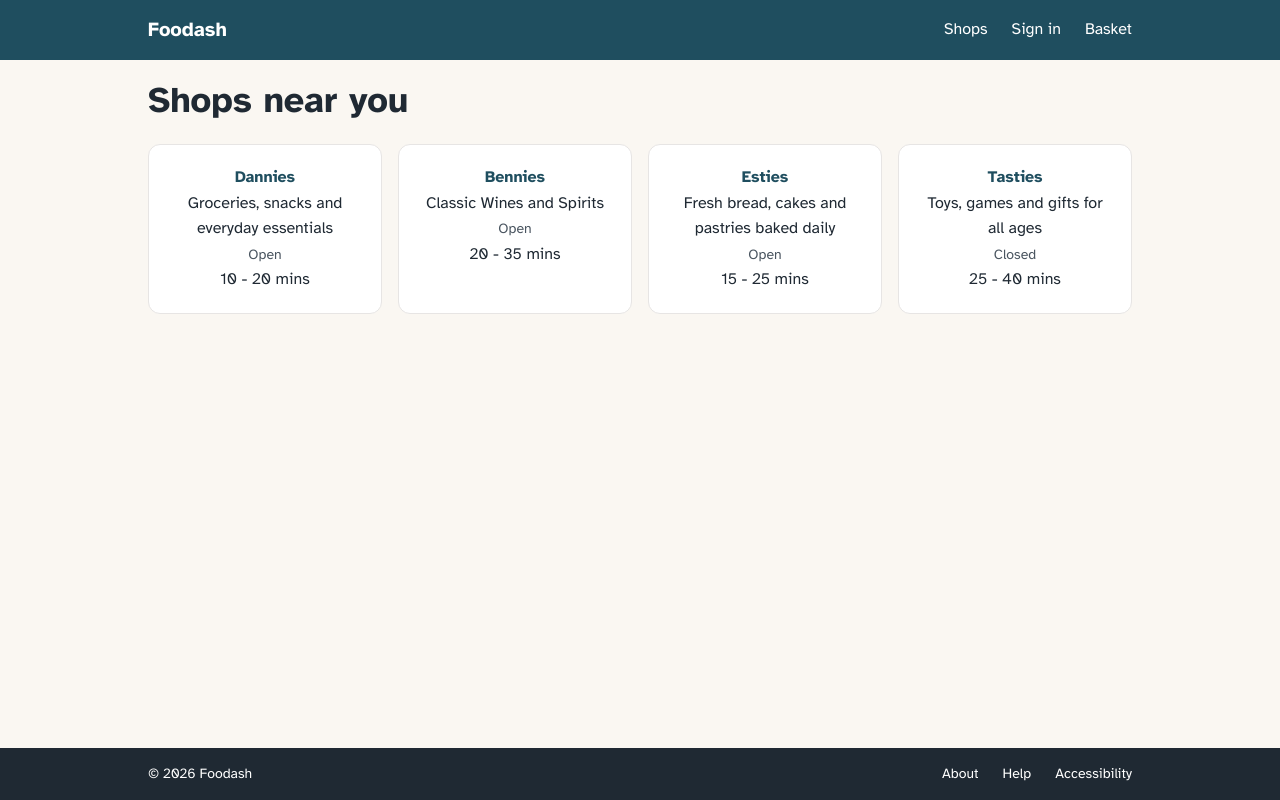
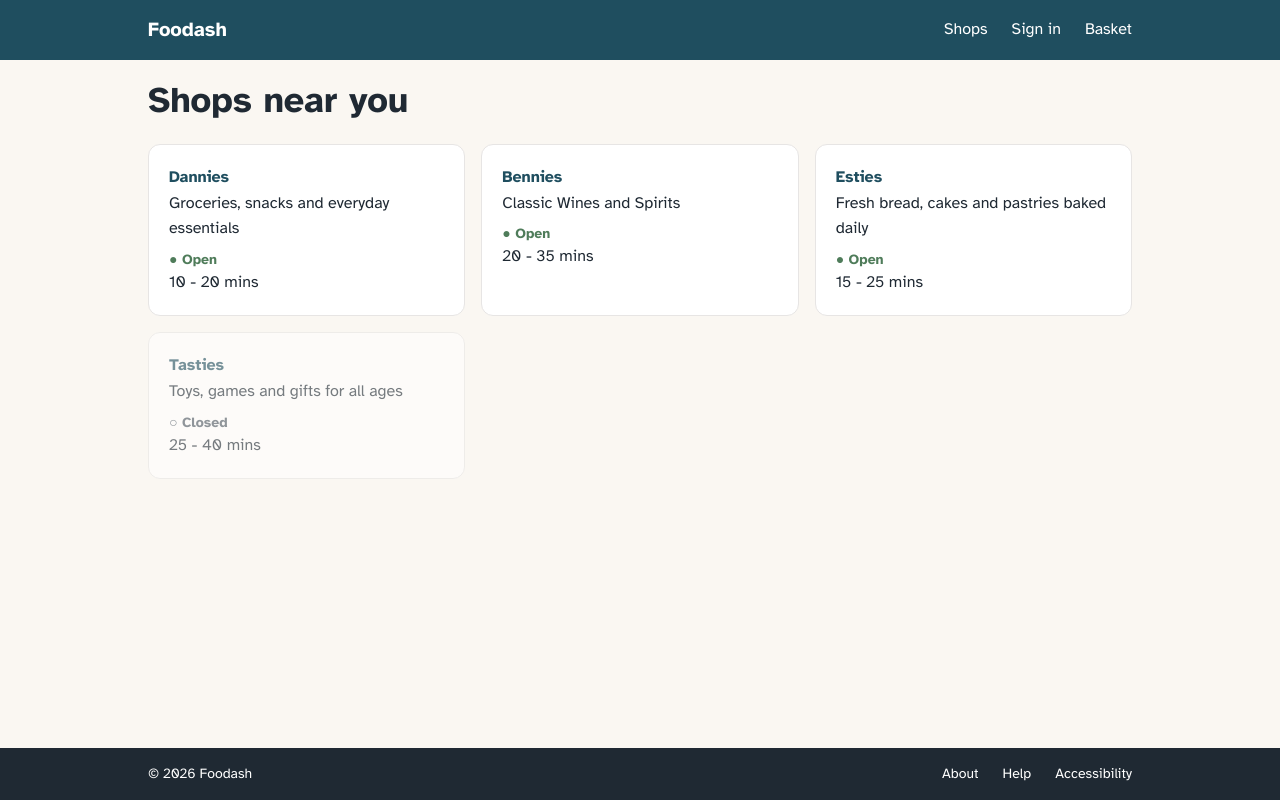
Before and after one commit to ifeanyiukiwe/fooddash, a Next.js app: page /shops in a window 1280 px wide. Built offline with nearby package versions, Linux system fonts and the light colour scheme.

Commit message:
KAN-20: Add open/closed status badge and fade closed shops

```diff
--- a/src/app/shops/page.tsx
+++ b/src/app/shops/page.tsx
@@ -33,17 +33,20 @@ export default async function ShopsPage({
           ? `Shops near ${postcode.toLocaleUpperCase()}`
           : "Shops near you"}
       </h1>
-      <ul className="grid gap-4 mt-6  sm:grid-cols-4">
+      <ul className="grid gap-4 mt-6  sm:grid-cols-2 lg:grid-cols-3">
         {shops.map((shop) => (
           <li
             key={shop.id}
-            className="rounded-xl border border-stone-200 bg-white p-5 text-center"
+            className={`rounded-xl border border-stone-200 bg-white p-5  ${shop.isOpen ? "" : "opacity-60"}`}
           >
             <p className="font-bold text-petrol">{shop.name}</p>
             <p>{shop.description}</p>
-            <small className="mt-1 text-sm text-muted">
+            <p
+              className={`mt-2 text-sm font-bold ${shop.isOpen ? "text-sage" : "text-muted"}`}
+            >
+              <span aria-hidden="true">{shop.isOpen ? "● " : "○ "}</span>
               {shop.isOpen ? "Open" : "Closed"}
-            </small>
+            </p>
             <p>{`${shop.deliveryMinMins} - ${shop.deliveryMaxMins} mins`}</p>
           </li>
         ))}
```
